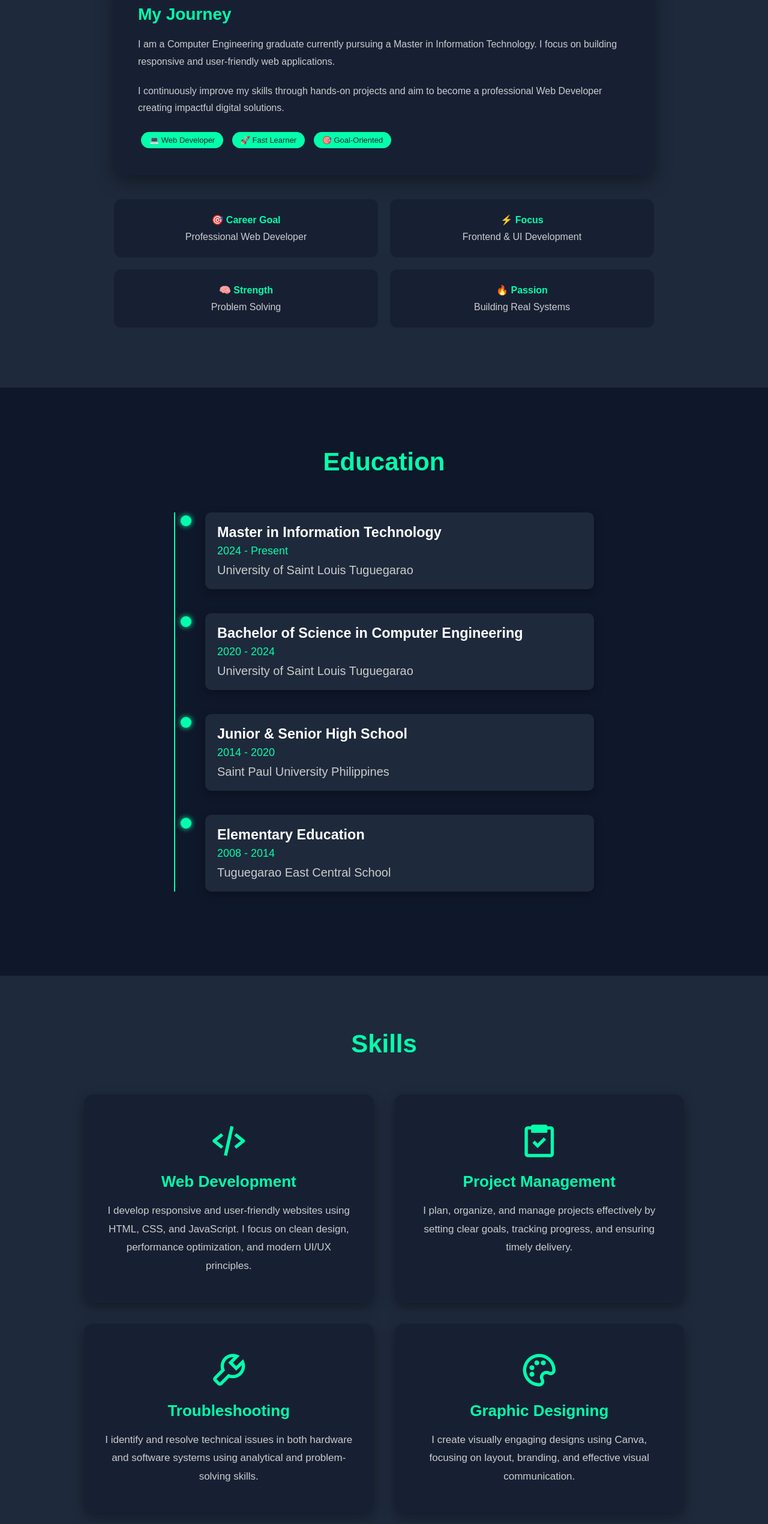
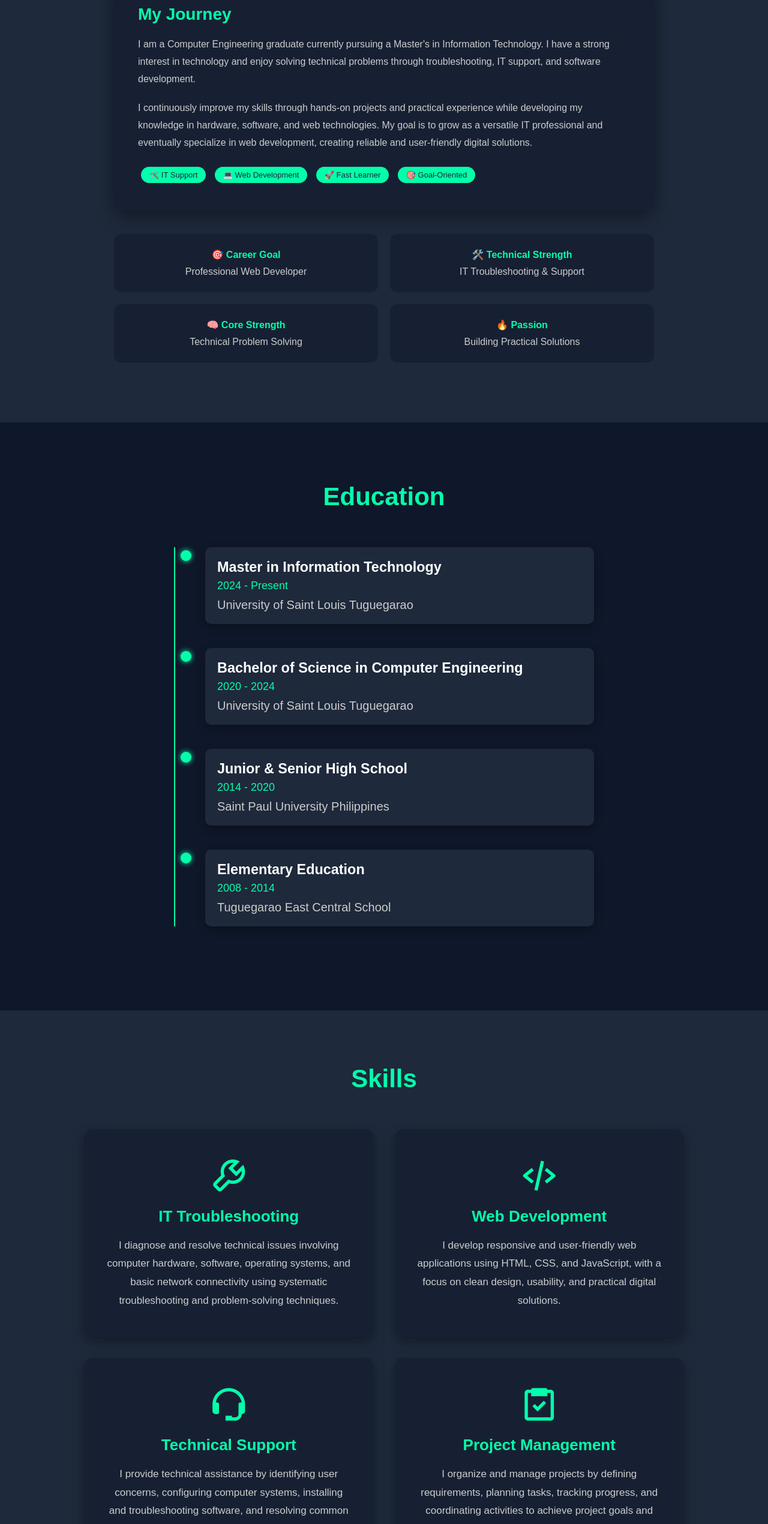
Before and after one commit to KayLance29/De-Jesus-Portfolio, a plain HTML site: page index.html in a window 1280 px wide. Shown: the part 1040-3580 px from the top of the page at 60% size. Drawn offline with nearby package versions, Linux system fonts and the light colour scheme.

Commit message:
Update index.html

```diff
--- a/index.html
+++ b/index.html
@@ -83,18 +83,23 @@
   <div class="about-wrapper">
     <div class="about-card">
       <h3>My Journey</h3>
+
       <p>
-        I am a Computer Engineering graduate currently pursuing a Master in Information Technology.
-        I focus on building responsive and user-friendly web applications.
+        I am a Computer Engineering graduate currently pursuing a Master's in
+        Information Technology. I have a strong interest in technology and enjoy
+        solving technical problems through troubleshooting, IT support, and software development.
       </p>
 
       <p>
-        I continuously improve my skills through hands-on projects and aim to become a
-        professional Web Developer creating impactful digital solutions.
+        I continuously improve my skills through hands-on projects and practical
+        experience while developing my knowledge in hardware, software, and web technologies.
+        My goal is to grow as a versatile IT professional and eventually specialize in
+        web development, creating reliable and user-friendly digital solutions.
       </p>
 
       <div class="about-highlight">
-        <span>💻 Web Developer</span>
+        <span>🛠️ IT Support</span>
+        <span>💻 Web Development</span>
         <span>🚀 Fast Learner</span>
         <span>🎯 Goal-Oriented</span>
       </div>
@@ -108,22 +113,21 @@
       </div>
 
       <div class="mini-card">
-        <h4>⚡ Focus</h4>
-        <p>Frontend & UI Development</p>
+        <h4>🛠️ Technical Strength</h4>
+        <p>IT Troubleshooting & Support</p>
       </div>
 
       <div class="mini-card">
-        <h4>🧠 Strength</h4>
-        <p>Problem Solving</p>
+        <h4>🧠 Core Strength</h4>
+        <p>Technical Problem Solving</p>
       </div>
 
       <div class="mini-card">
         <h4>🔥 Passion</h4>
-        <p>Building Real Systems</p>
+        <p>Building Practical Solutions</p>
       </div>
 
     </div>
-
   </div>
 </section>
 
@@ -179,13 +183,36 @@
 
   <div class="skills-container">
 
+    <!-- IT Troubleshooting -->
+    <div class="skill-box">
+      <i class='bx bx-wrench skill-icon'></i>
+      <h3>IT Troubleshooting</h3>
+      <p>
+        I diagnose and resolve technical issues involving computer hardware,
+        software, operating systems, and basic network connectivity using
+        systematic troubleshooting and problem-solving techniques.
+      </p>
+    </div>
+
     <!-- Web Development -->
     <div class="skill-box">
       <i class='bx bx-code-alt skill-icon'></i>
       <h3>Web Development</h3>
       <p>
-        I develop responsive and user-friendly websites using HTML, CSS, and JavaScript.
-        I focus on clean design, performance optimization, and modern UI/UX principles.
+        I develop responsive and user-friendly web applications using HTML, CSS,
+        and JavaScript, with a focus on clean design, usability, and practical
+        digital solutions.
+      </p>
+    </div>
+
+    <!-- Technical Support -->
+    <div class="skill-box">
+      <i class='bx bx-support skill-icon'></i>
+      <h3>Technical Support</h3>
+      <p>
+        I provide technical assistance by identifying user concerns, configuring
+        computer systems, installing and troubleshooting software, and resolving
+        common hardware and software-related issues.
       </p>
     </div>
 
@@ -194,28 +221,9 @@
       <i class='bx bx-task skill-icon'></i>
       <h3>Project Management</h3>
       <p>
-        I plan, organize, and manage projects effectively by setting clear goals,
-        tracking progress, and ensuring timely delivery.
-      </p>
-    </div>
-
-    <!-- Troubleshooting -->
-    <div class="skill-box">
-      <i class='bx bx-wrench skill-icon'></i>
-      <h3>Troubleshooting</h3>
-      <p>
-        I identify and resolve technical issues in both hardware and software systems
-        using analytical and problem-solving skills.
-      </p>
-    </div>
-
-    <!-- Graphic Designing -->
-    <div class="skill-box">
-      <i class='bx bx-palette skill-icon'></i>
-      <h3>Graphic Designing</h3>
-      <p>
-        I create visually engaging designs using Canva, focusing on layout, branding,
-        and effective visual communication.
+        I organize and manage projects by defining requirements, planning tasks,
+        tracking progress, and coordinating activities to achieve project goals
+        and timely completion.
       </p>
     </div>
 
```
